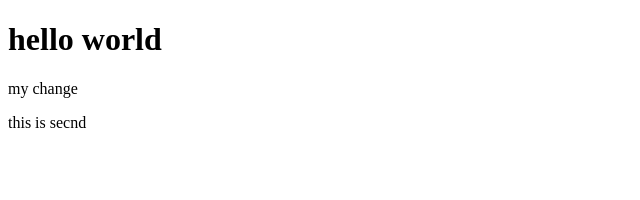
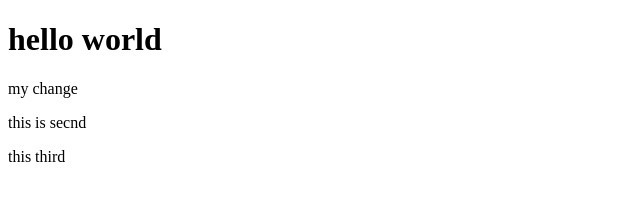
Before and after one commit to muskanmalik123/new-rep, a plain HTML site: page index.html in a window 1280 px wide. Shown: the full height of the page, 0-640 px from the left. Drawn offline with Linux system fonts and the light colour scheme.

Commit message:
your message here

```diff
--- a/index.html
+++ b/index.html
@@ -9,5 +9,6 @@
         <h1>hello world</h1>
         <p>my change</p>
         <p>this is secnd</p>
+        <p>this third</p>
     </body>
     </html>
```
